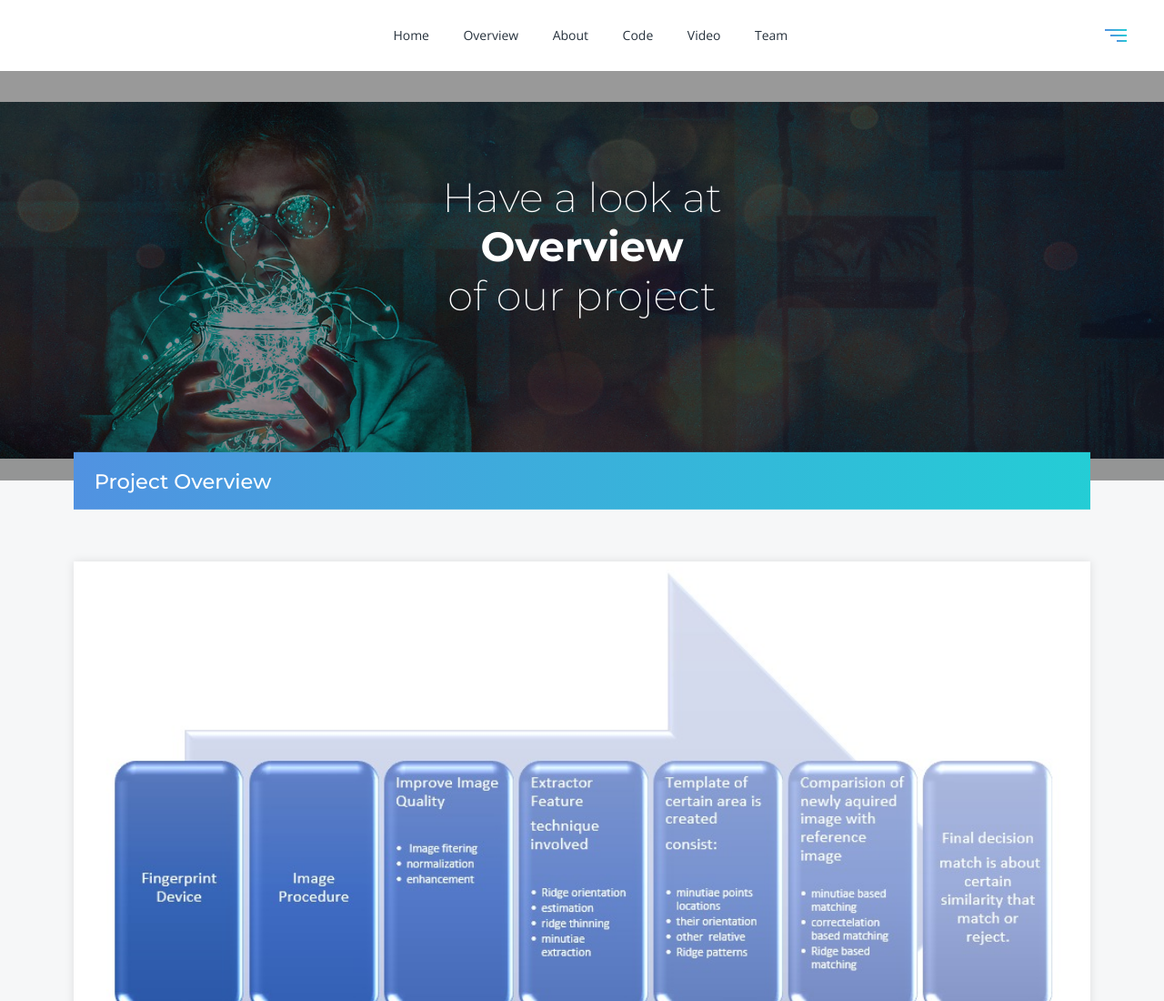
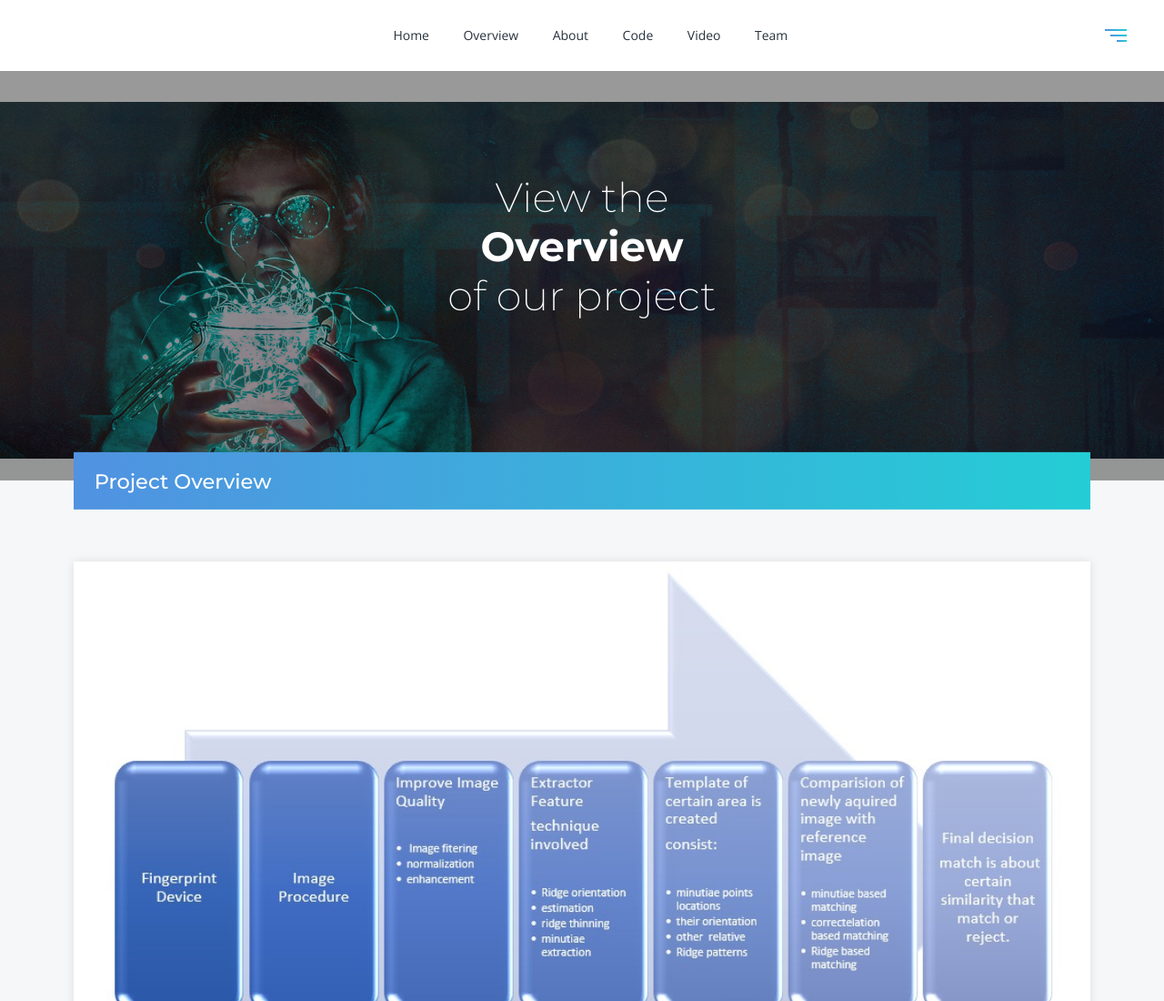
Before and after one commit to jeethpatel/DMproject.github.io, a plain HTML site: page flow_chart.html in a window 1280 px wide. Shown: the top 1100 px of the page at 91% size. Drawn offline with nearby package versions, Linux system fonts and the light colour scheme.

Commit message:
Update flow_chart.html

```diff
--- a/flow_chart.html
+++ b/flow_chart.html
@@ -99,7 +99,7 @@
         <div class="row">
             <div class="col-lg-6 offset-lg-3">
                 <div class="page-titles whitecolor text-center padding_top padding_bottom">
-                    <h2 class="font-xlight">Have a look at</h2>
+                    <h2 class="font-xlight">View the</h2>
                     <h2 class="font-bold">Overview</h2>
                     <h2 class="font-xlight">of our project</h2>
 
```
